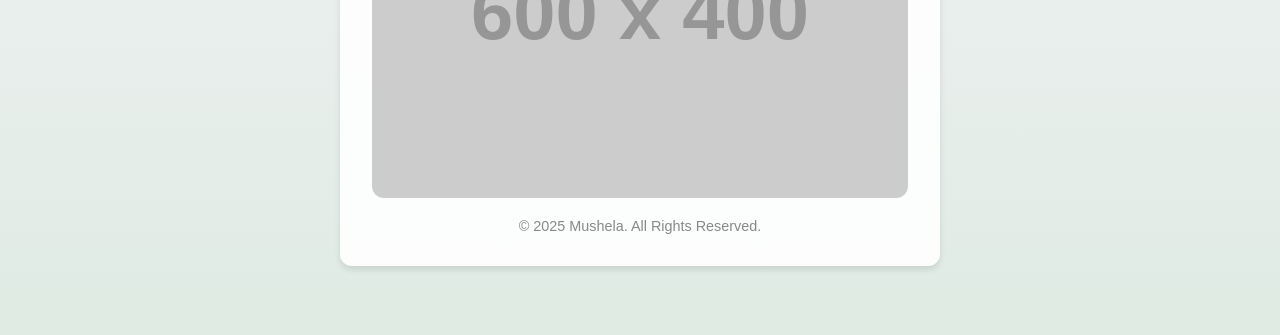
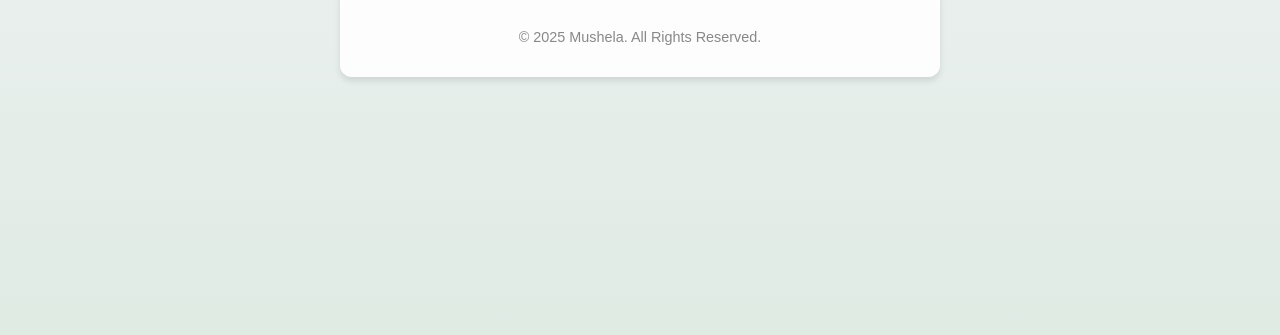
Before and after one commit to mushela/website, a website: page index.html in a window 1280 px wide. Shown: the part 465-800 px from the top of the page. Drawn offline with Linux system fonts and the light colour scheme; placeholder pictures from the web are drawn by us.

Commit message:
Update index.html

```diff
--- a/index.html
+++ b/index.html
@@ -56,9 +56,7 @@
     <div class="container">
         <h1>Something Exciting is Coming</h1>
         <p>Stay tuned for an inspiring journey into the world of nature and energy. Our project launches soon. Be ready to experience the extraordinary.</p>
-        <div class="image-container">
-            <img src="https://via.placeholder.com/600x400" alt="A mystical abstract image resembling the essence of mushrooms">
-        </div>
+
         <footer>&copy; 2025 Mushela. All Rights Reserved.</footer>
     </div>
 </body>
```
